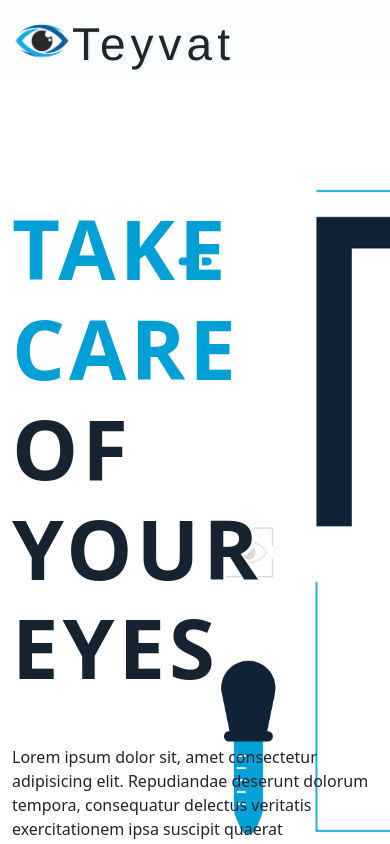
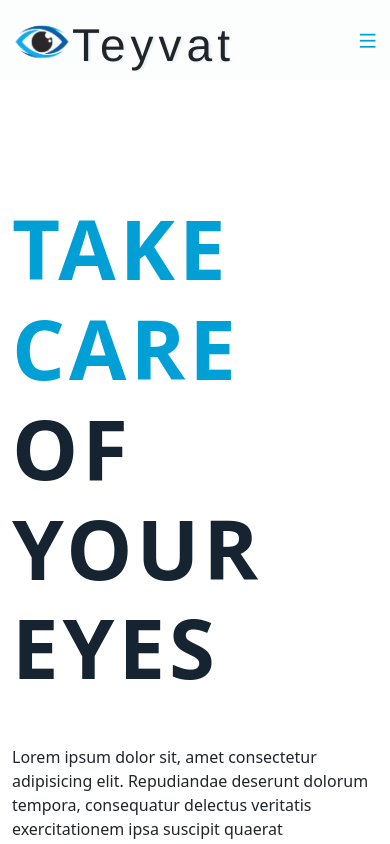
Before and after one commit to DN2803/Intro2SE_21_3_lab, a React (Create React App) app in the folder src/frontend/: page /home in a window 390 px wide. Shown: the top 844 px of the page. Built offline with nearby package versions, Linux system fonts and the light colour scheme.

Commit message:
update header

```diff
--- a/src/frontend/package.json
+++ b/src/frontend/package.json
@@ -12,6 +12,7 @@
     "react-router-dom": "^6.16.0",
     "react-scripts": "5.0.1",
     "reactstrap": "^9.2.0",
+    "remixicon": "^3.5.0",
     "web-vitals": "^2.1.4"
   },
   "scripts": {
--- a/src/frontend/src/components/header/Header.jsx
+++ b/src/frontend/src/components/header/Header.jsx
@@ -118,17 +118,17 @@ const Header = () => {
                                     <Link to="/login">Đăng nhập</Link>
                                 </Button>
                             </div>
-                            {/* Trên mobile */}
-                            <span className='mobile__menu'>
-                                <i className='ri-menu-line' onClick={toggleMenu}></i>
-                            </span>
+
                             </ul>
 
 
                         </div>
                         {/* ======================= */}
 
-
+                    {/* Trên mobile */}
+                    <span className='mobile__menu'>
+                                <i className='ri-menu-line' onClick={toggleMenu}></i>
+                            </span>
                     </div>
                 </Row>
             </Container>
--- a/src/frontend/src/components/header/header.scss
+++ b/src/frontend/src/components/header/header.scss
@@ -62,7 +62,7 @@
 
 .mobile__menu {
     font-size: 1.3rem;
-    color: var(--heading-color);
+    color: $primary-color;
     display: none;
 }
   .sticky__header {
--- a/src/frontend/src/index.js
+++ b/src/frontend/src/index.js
@@ -3,7 +3,7 @@ import ReactDOM from 'react-dom/client';
 
 import App from './views/App';
 import 'bootstrap/dist/css/bootstrap.css';
-//import 'remixicon/fonts/remixicon.css'
+import 'remixicon/fonts/remixicon.css'
 import reportWebVitals from './reportWebVitals';
 
 const root = ReactDOM.createRoot(document.getElementById('root'));
--- a/src/frontend/src/styles/Home.scss
+++ b/src/frontend/src/styles/Home.scss
@@ -32,3 +32,13 @@
 
 
 }
+/* Mobile */
+@media screen and (max-width: 768px) {
+    .intro {
+        background: none;
+        background-color: #ffffff;
+        height: 10000px;
+        max-height: 1000vh;
+
+    }
+}
--- a/src/frontend/src/views/pages/Login.jsx
+++ b/src/frontend/src/views/pages/Login.jsx
@@ -1,5 +1,5 @@
 import React from "react";
-import { Container, Row, Col, Form, FormGroup, Button } from 'reactstrap'
+import { Container, Row, Col, Form } from 'reactstrap'
 
 
 import "../../styles/Login.scss"
```
Also changed, not shown: 1 other file (tests, documents, lock files or other folders).
